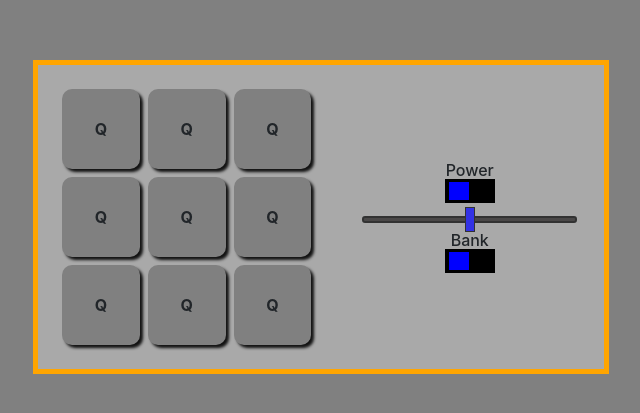
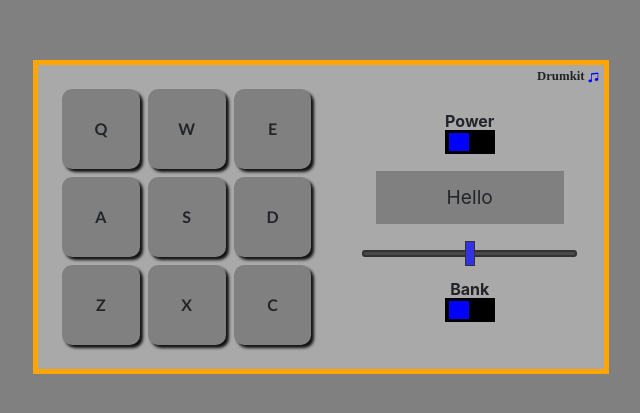
Before and after one commit to code-vine/drum-kit, a React (Create React App) app: page / in a window 1280 px wide. Shown: the part 183-596 px from the top of the page, without its empty margins (319-959 px from the left). Built offline with nearby package versions, Linux system fonts and the light colour scheme.

Commit message:
finishes styling drumkit ui for now

```diff
--- a/public/index.html
+++ b/public/index.html
@@ -24,6 +24,7 @@
       work correctly both with client-side routing and a non-root public URL.
       Learn how to configure a non-root public URL by running `npm run build`.
     -->
+    <link rel="stylesheet" href="https://cdn.jsdelivr.net/npm/bootstrap-icons@1.10.3/font/bootstrap-icons.css">
     <link href="https://cdn.jsdelivr.net/npm/bootstrap@5.3.0-alpha2/dist/css/bootstrap.min.css" rel="stylesheet" integrity="sha384-aFq/bzH65dt+w6FI2ooMVUpc+21e0SRygnTpmBvdBgSdnuTN7QbdgL+OapgHtvPp" crossorigin="anonymous">
     <script src="https://cdn.jsdelivr.net/npm/bootstrap@5.3.0-alpha2/dist/js/bootstrap.bundle.min.js" integrity="sha384-qKXV1j0HvMUeCBQ+QVp7JcfGl760yU08IQ+GpUo5hlbpg51QRiuqHAJz8+BrxE/N" crossorigin="anonymous"></script>
     <title>React App</title>
--- a/src/App.css
+++ b/src/App.css
@@ -8,6 +8,7 @@
 }
 
 .DrumKit{
+  position: relative;
   display: flex;
   align-items: center;
   flex-wrap: nowrap;
@@ -22,4 +23,31 @@
   align-items: center;
   justify-content: space-between;
   width: 50%;
+  height: 100%;
 }
+
+.display{
+  width: 70%;
+  padding: 12px 0;
+  background-color:gray;
+  text-align: center;
+  font-size: 1.2rem;
+  margin-bottom: 15px;
+}
+
+.logo{
+  display: flex;
+  position: absolute;
+  right: 5px;
+  top:2px;
+  font-family:'Times New Roman', Times, serif;
+  font-size: 0.8rem;
+  font-weight: bold;
+  align-items: center;
+}
+
+.logo > i{
+  font-size: 0.7rem;
+  margin-top: 2px;
+  color: blue;
+}
--- a/src/App.js
+++ b/src/App.js
@@ -20,9 +20,13 @@ class App extends React.Component {
             <PadGroup />
             <div className='controlPanel' >
                 <ToggleSwitch label="Power" />
-
+                <div className='display'>Hello</div>
                 <SliderBar id="VolumeSlider" />
                 <ToggleSwitch label="Bank" />
+            </div>
+            <div className='logo'>
+              <div className='innerLogo'>Drumkit&nbsp;</div>
+              <i class="bi bi-music-note-beamed"></i>
             </div>
         </div>
       </div>
--- a/src/Drumpad.css
+++ b/src/Drumpad.css
@@ -8,6 +8,7 @@
     height: 80px;
     width:100%;
     box-shadow: 3px 3px 3px rgba(0, 0, 0, 0.9);
+    font-family:'Gill Sans', 'Gill Sans MT', Calibri, 'Trebuchet MS', sans-serif;
     font-weight: bolder;
 }
 
--- a/src/Drumpad.js
+++ b/src/Drumpad.js
@@ -5,7 +5,6 @@ class Drumpad extends React.Component {
     constructor(props){
         super(props);
     }
-
 
    render(){
      return (
--- a/src/PadGroup.js
+++ b/src/PadGroup.js
@@ -14,32 +14,32 @@ class PadGroup extends React.Component {
                     <Drumpad label="Q" />
                 </div>
                 <div className='col-4 gx-2'>
-                    <Drumpad label="Q" />
+                    <Drumpad label="W" />
                 </div>
                 <div className='col-4 gx-2'>
-                    <Drumpad label="Q" />
+                    <Drumpad label="E" />
                 </div>
             </div>
             <div className='row my-1'>
                 <div className='col-4 gx-2'>
-                    <Drumpad label="Q" />
+                    <Drumpad label="A" />
                 </div>
                 <div className='col-4 gx-2'>
-                    <Drumpad label="Q" />
+                    <Drumpad label="S" />
                 </div>
                 <div className='col-4 gx-2'>
-                    <Drumpad label="Q" />
+                    <Drumpad label="D" />
                 </div>
             </div>
             <div className='row my-1'>
                 <div className='col-4 gx-2'>
-                    <Drumpad label="Q" />
+                    <Drumpad label="Z" />
                 </div>
                 <div className='col-4 gx-2'>
-                    <Drumpad label="Q" />
+                    <Drumpad label="X" />
                 </div>
                 <div className='col-4 gx-2'>
-                    <Drumpad label="Q" />
+                    <Drumpad label="C" />
                 </div>
             </div>
 
--- a/src/ToggleSwitch.css
+++ b/src/ToggleSwitch.css
@@ -1,9 +1,11 @@
 .ToggleSwitch{
     width: fit-content;
     padding: 2px;
+    margin: 15px;
 }
 
 .toggleLabel{
+    font-weight: bold;
     font-size: 1rem;
     margin-bottom: -0.05rem;
     text-align: center;
```
